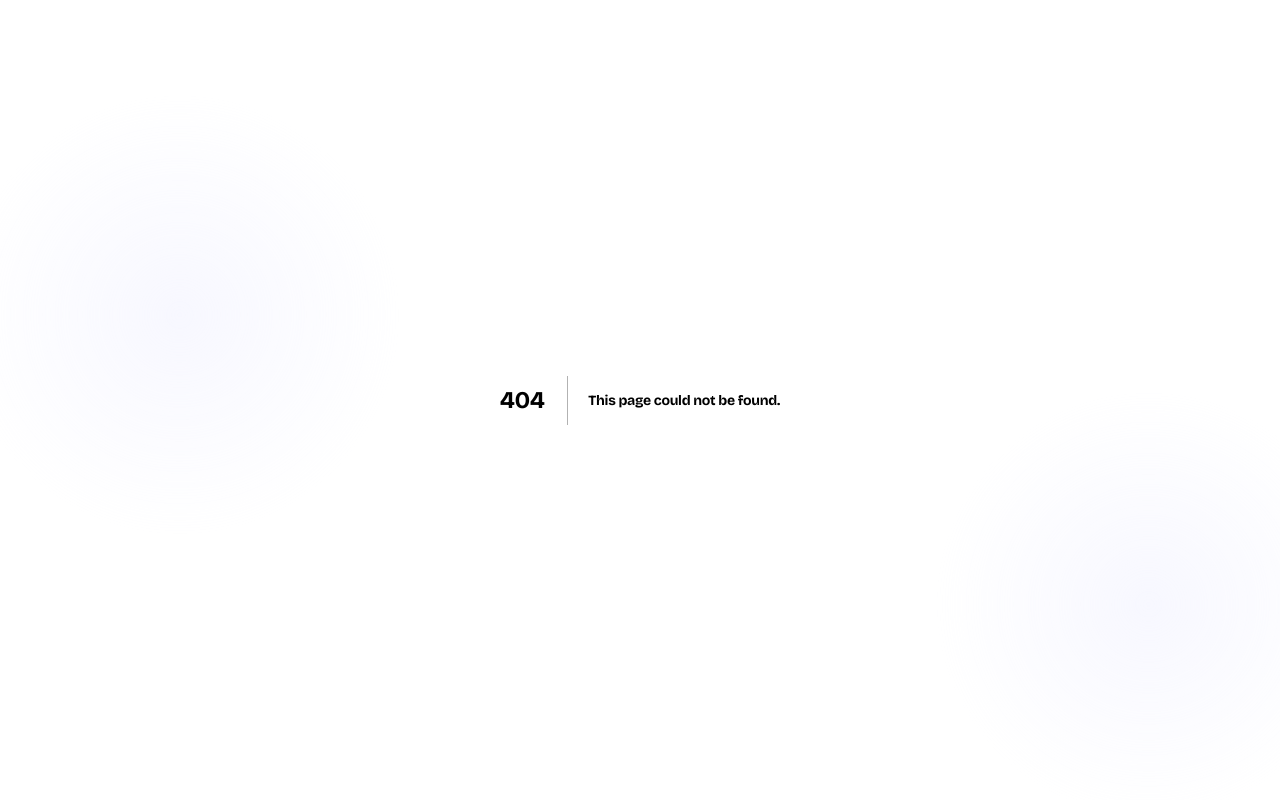
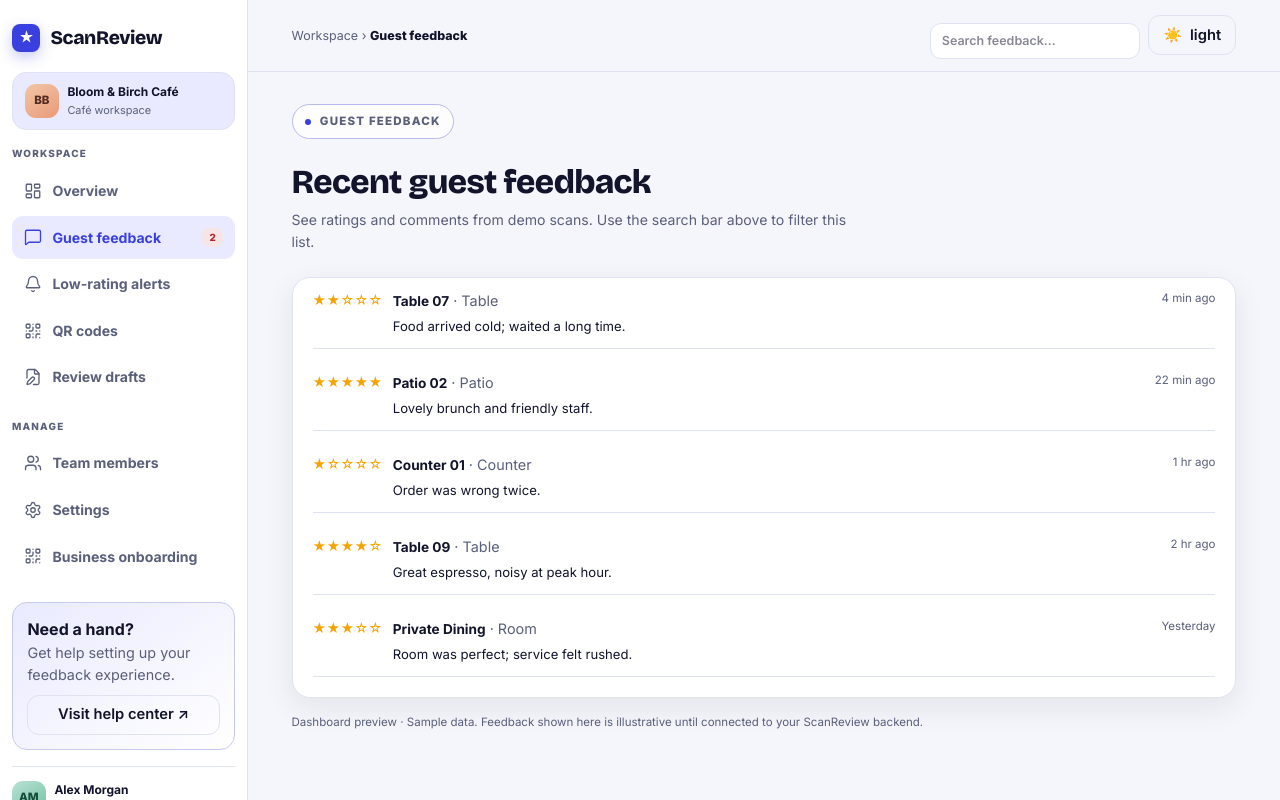
Before and after one commit to Toheed-qureshi21/hackathon-2-Toheed-Qureshi-ScanReview, a Next.js app: page /dashboard/feedback in a window 1280 px wide. Before the commit this address had no page. Built offline with nearby package versions, Linux system fonts and the light colour scheme.

Commit message:
add: feedback page for admin

```diff
--- /dev/null
+++ b/app/dashboard/feedback/page.tsx
@@ -0,0 +1,11 @@
+import { DashboardFeedbackPage } from "@/components/dashboard/dashboard-feedback-page";
+import type { Metadata } from "next";
+
+export const metadata: Metadata = {
+  title: "Guest feedback · ScanReview",
+  description: "Recent guest ratings and comments (demo data).",
+};
+
+export default function DashboardFeedbackRoute() {
+  return <DashboardFeedbackPage />;
+}
--- a/app/globals.css
+++ b/app/globals.css
@@ -1570,6 +1570,10 @@ textarea {
 
 .dash-feedback-panel {
   margin-bottom: 1rem;
+}
+
+.dashboard-feedback-page .dash-feedback-panel {
+  margin-top: 0.5rem;
 }
 
 .dash-feedback-body {
--- /dev/null
+++ b/components/dashboard/dashboard-feedback-page.tsx
@@ -0,0 +1,45 @@
+"use client";
+
+import { RecentFeedbackPanel } from "@/components/dashboard/recent-feedback-panel";
+import { useDashboardSearch } from "@/components/dashboard/dashboard-search-context";
+import { mockRecentFeedback } from "@/lib/mocks/dashboard";
+import { useEffect, useState } from "react";
+
+export function DashboardFeedbackPage() {
+  const { globalSearch } = useDashboardSearch();
+  const [loading, setLoading] = useState(true);
+
+  useEffect(() => {
+    const t = window.setTimeout(() => setLoading(false), 400);
+    return () => window.clearTimeout(t);
+  }, []);
+
+  return (
+    <div className="dashboard-feedback-page">
+      <section className="page-heading">
+        <div>
+          <div className="eyebrow">
+            <i aria-hidden="true" /> GUEST FEEDBACK
+          </div>
+          <h1>Recent guest feedback</h1>
+          <p className="subtitle">
+            See ratings and comments from demo scans. Use the search bar above
+            to filter this list.
+          </p>
+        </div>
+      </section>
+
+      <RecentFeedbackPanel
+        items={mockRecentFeedback}
+        query={globalSearch}
+        loading={loading}
+        showTitle={false}
+      />
+
+      <p className="qr-disclaimer">
+        Dashboard preview · Sample data. Feedback shown here is illustrative
+        until connected to your ScanReview backend.
+      </p>
+    </div>
+  );
+}
--- a/components/dashboard/dashboard-home.tsx
+++ b/components/dashboard/dashboard-home.tsx
@@ -1,9 +1,7 @@
 "use client";
 
 import { QrManagerView } from "@/components/dashboard/qr-manager-view";
-import { useDashboardSearch } from "@/components/dashboard/dashboard-search-context";
 
 export function DashboardHome() {
-  const { globalSearch } = useDashboardSearch();
-  return <QrManagerView globalSearch={globalSearch} />;
+  return <QrManagerView />;
 }
--- a/components/dashboard/dashboard-shell.tsx
+++ b/components/dashboard/dashboard-shell.tsx
@@ -54,7 +54,7 @@ const WORKSPACE_NAV: NavItem[] = [
     previewOnly: true,
   },
   {
-    href: "/dashboard#feedback",
+    href: "/dashboard/feedback",
     label: "Guest feedback",
     icon: <MessageSquare size={18} strokeWidth={1.75} aria-hidden />,
     badge: LOW_RATING_ALERT_COUNT,
@@ -102,6 +102,9 @@ function isNavActive(pathname: string, label: string): boolean {
   if (label === "Business onboarding") {
     return pathname.startsWith("/dashboard/onboarding");
   }
+  if (label === "Guest feedback") {
+    return pathname.startsWith("/dashboard/feedback");
+  }
   if (label === "QR codes") {
     return pathname === "/dashboard";
   }
@@ -126,7 +129,9 @@ export function DashboardShell({ children }: DashboardShellProps) {
 
   const breadcrumbPage = pathname.startsWith("/dashboard/onboarding")
     ? "Onboarding"
-    : "QR code manager";
+    : pathname.startsWith("/dashboard/feedback")
+      ? "Guest feedback"
+      : "QR code manager";
   const breadcrumbSection = pathname.startsWith("/dashboard/onboarding")
     ? "Setup"
     : "Workspace";
--- a/components/dashboard/qr-manager-view.tsx
+++ b/components/dashboard/qr-manager-view.tsx
@@ -6,12 +6,10 @@ import {
   generateDemoQrDataUrl,
   QrCodeVisual,
 } from "@/components/dashboard/qr-code-visual";
-import { RecentFeedbackPanel } from "@/components/dashboard/recent-feedback-panel";
 import {
   LOW_RATING_ALERT_COUNT,
   mockOrganization,
   mockQrSpots,
-  mockRecentFeedback,
   QR_AREAS,
   type MockQrSpot,
   type QrSpotStatus,
@@ -37,11 +35,7 @@ function makeId(): string {
   return `qr-${Math.random().toString(36).slice(2, 8)}`;
 }
 
-type QrManagerViewProps = {
-  globalSearch: string;
-};
-
-export function QrManagerView({ globalSearch }: QrManagerViewProps) {
+export function QrManagerView() {
   const [spots, setSpots] = useState<MockQrSpot[]>(() =>
     mockQrSpots.map((s) => ({ ...s })),
   );
@@ -588,12 +582,6 @@ export function QrManagerView({ globalSearch }: QrManagerViewProps) {
           </aside>
         </section>
 
-        <RecentFeedbackPanel
-          items={mockRecentFeedback}
-          query={globalSearch}
-          loading={bootLoading}
-        />
-
         <p className="qr-disclaimer">
           Dashboard preview · Sample data. QR codes and feedback shown here are
           illustrative until connected to your ScanReview backend.
--- a/components/dashboard/recent-feedback-panel.tsx
+++ b/components/dashboard/recent-feedback-panel.tsx
@@ -5,6 +5,8 @@ type RecentFeedbackPanelProps = {
   items: MockFeedbackItem[];
   query: string;
   loading?: boolean;
+  /** When false, omit the in-panel title (page provides its own heading). */
+  showTitle?: boolean;
 };
 
 function Stars({ rating }: { rating: number }) {
@@ -23,6 +25,7 @@ export function RecentFeedbackPanel({
   items,
   query,
   loading = false,
+  showTitle = true,
 }: RecentFeedbackPanelProps) {
   const q = query.trim().toLowerCase();
   const filtered = q
@@ -40,6 +43,7 @@ export function RecentFeedbackPanel({
       className="dash-feedback-panel panel"
       aria-labelledby="dash-feedback-title"
     >
+      {showTitle ? (
         <div className="panel-head">
           <div>
             <h2 id="dash-feedback-title" className="panel-title">
@@ -50,6 +54,11 @@ export function RecentFeedbackPanel({
             </p>
           </div>
         </div>
+      ) : (
+        <h2 id="dash-feedback-title" className="sr-only">
+          Recent guest feedback list
+        </h2>
+      )}
       <div className="dash-feedback-body">
         {loading ? (
           <p className="hint dash-feedback-state">Loading preview…</p>
```
Lines whose indentation alone changed are shown as unchanged.
